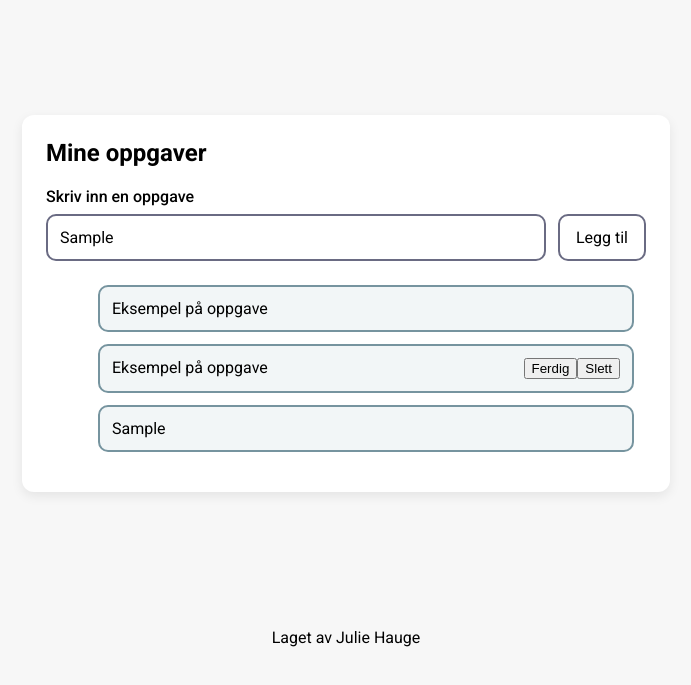
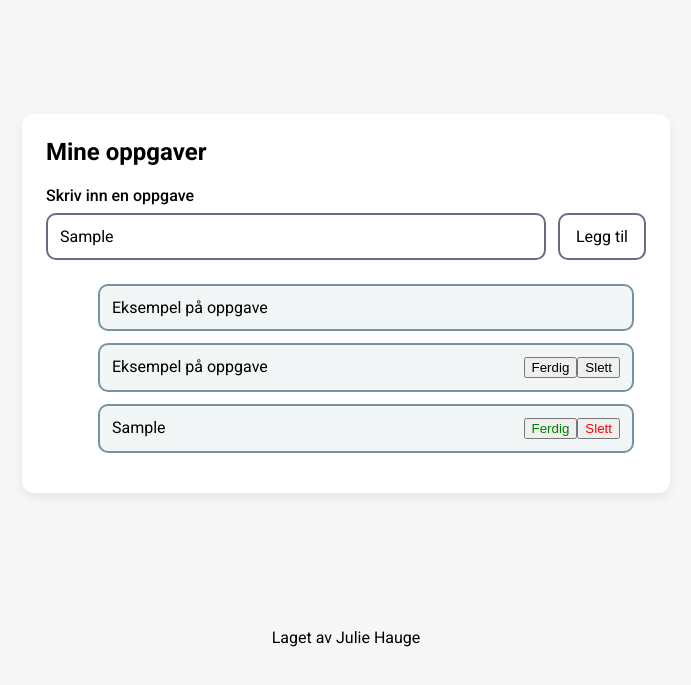
Before and after one commit to rabarbra98-cloud/FHG17_O4, a website: page index.html in a window 1280 px wide. Both pictures are taken after typing "Sample" into the empty fields and a click on the button "Legg til". Shown: the part 113-798 px from the top of the page, without its empty margins (294-985 px from the left). Drawn offline with Linux system fonts and the light colour scheme.

Commit message:
made and programmed buttons

```diff
--- a/script.js
+++ b/script.js
@@ -6,12 +6,37 @@ console.log(submitButton);
 console.log(todoInput);
 console.log(todoList);
 
+
+function deleteTaskButton (event) {
+  // console.log("Button pressed")
+  // console.log(event)
+  event.target.parentElement.parentElement.remove()
+}
+
+function doneTaskButton (event) {
+  console.log(event.target.parentElement.parentElement.classList.toggle("strikethrough"))
+}
+
 submitButton.addEventListener('click', function () {
   const taskObject = document.createElement('li');
+  const taskButtonDone = document.createElement("button");
+  const taskButtonDelete = document.createElement("button");
+  const taskButtonContainer = document.createElement("span")
+  taskButtonDone.textContent = "Ferdig"
+  taskButtonDone.classList.add("doneButton")
+  taskButtonDelete.textContent = "Slett"
+  taskButtonDelete.classList.add("deleteButton")
+  taskButtonContainer.appendChild(taskButtonDone)
+  taskButtonContainer.appendChild(taskButtonDelete)
+  console.log(taskButtonContainer)
+
   taskObject.textContent = todoInput.value;
   taskObject.classList.add('todoItem');
-
+  taskObject.appendChild(taskButtonContainer)
   todoList.appendChild(taskObject);
   console.log(todoInput.value);
+
+  taskButtonDelete.addEventListener("click", deleteTaskButton)
+  taskButtonDone.addEventListener("click",doneTaskButton)
   event.preventDefault();
 });
--- a/styles.css
+++ b/styles.css
@@ -113,6 +113,19 @@ body {
   background-color: #f2f6f7;
 }
 
+.doneButton {
+  color: green;
+}
+
+.deleteButton {
+  color: red;
+}
+
+.strikethrough {
+  text-decoration: line-through;
+  background-color: green;
+}
+
 .footer {
   text-align: center;
   padding: 2.4rem 1.6rem;
```
Also changed, not shown: 1 other file.
